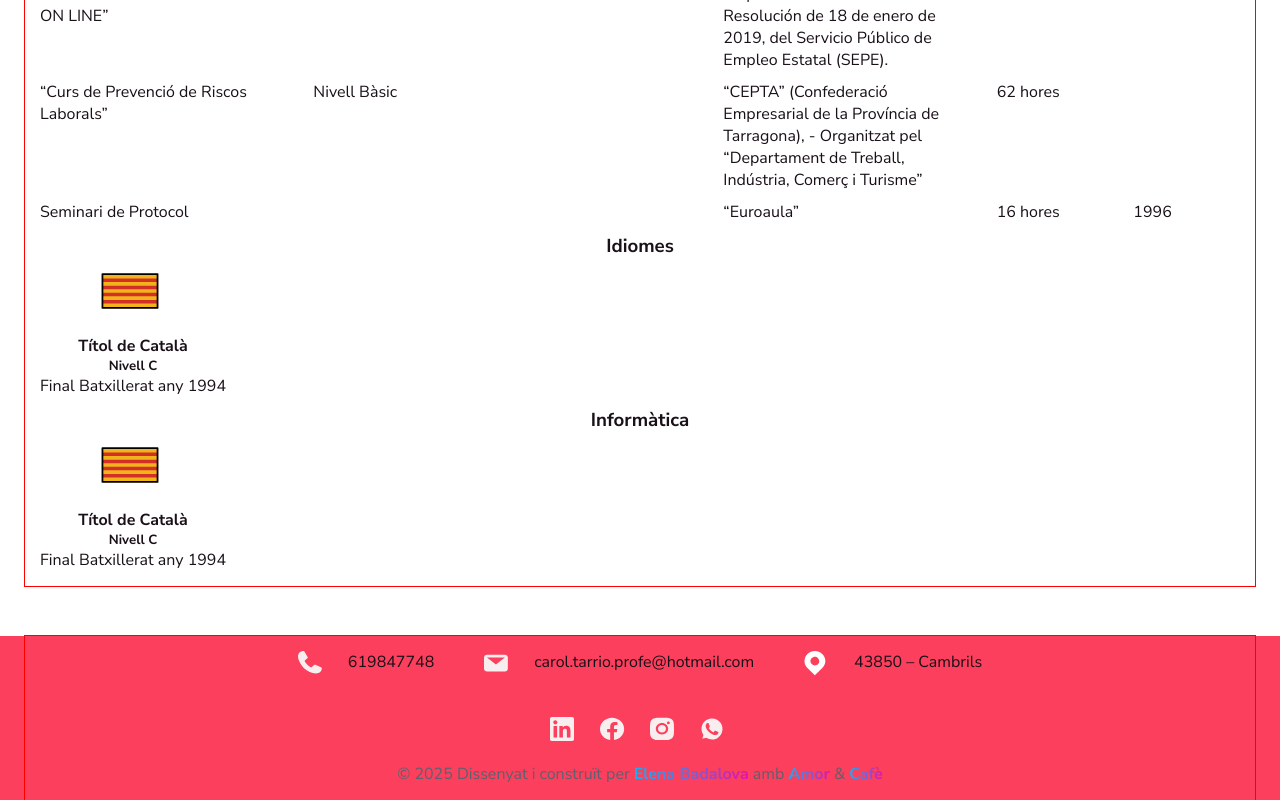
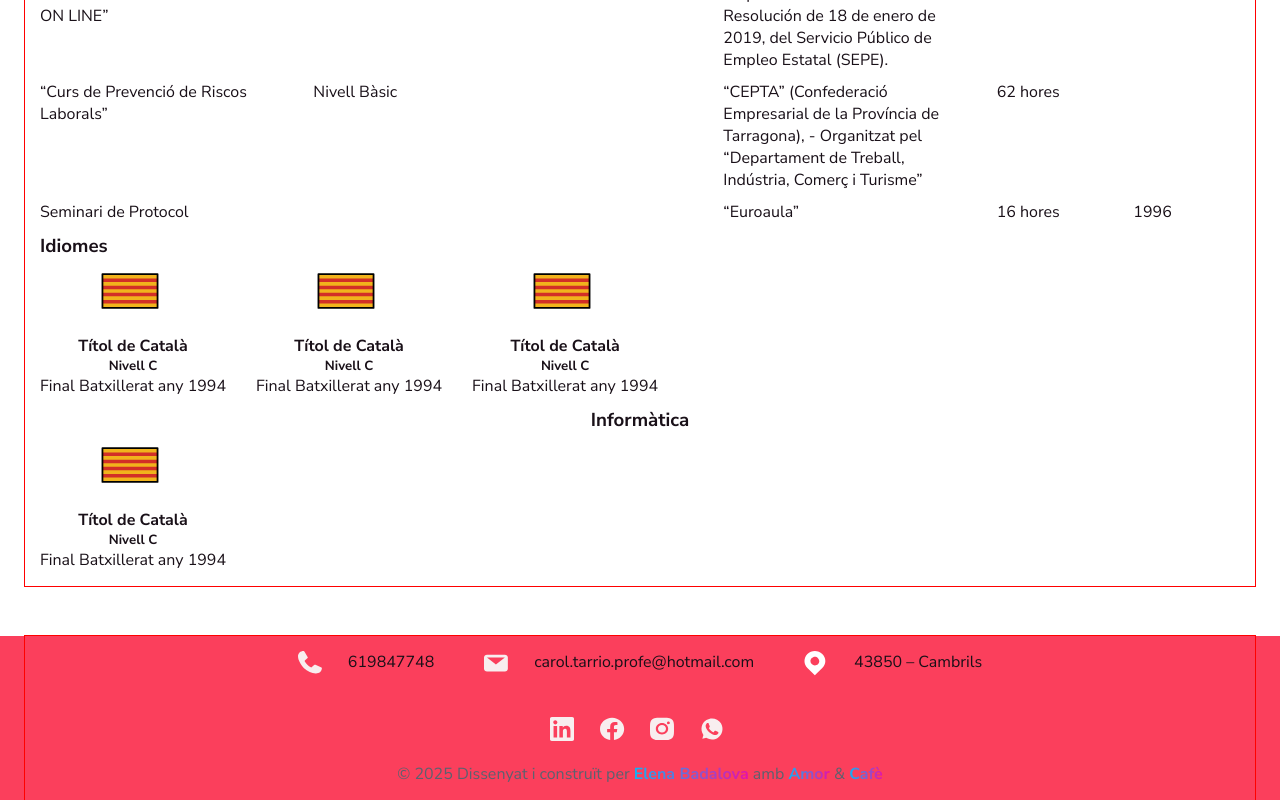
Before and after one commit to ElenaWebDev984/cv_carol, a React (Vite) app: page / in a window 1280 px wide. Shown: the part 6190-6990 px from the top of the page. Built offline with nearby package versions, Linux system fonts and the light colour scheme.

Commit message:
added FlexWrapper and Skills

```diff
--- a/src/layout/sections/formacio/Idiomes.tsx
+++ b/src/layout/sections/formacio/Idiomes.tsx
@@ -9,8 +9,11 @@ export const Idiomes = () => {
     return (
         <StyledIdiomesSkills>
             <Subtitle title='Idiomes'/>
-            <FlexWrapper>
-                <Skill/>
+            <FlexWrapper wrap='wrap' gap='30px'>
+                <Skill iconID='catalan' title='Títol de Català' subtitle='Nivell C' text='Final Batxillerat any 1994'/>
+                <Skill iconID='france' title='Títol acadèmic de Llengua Francesa' subtitle='Escola Oficial
+                d’Idiomes (EOI) de Tarragona' text='1995'/>
+                <Skill iconID='english' title='Anglès' subtitle='Certificat B1' text='Centre UNED – Juny 2024'/>
             </FlexWrapper>
 
         </StyledIdiomesSkills>
@@ -18,7 +21,5 @@ export const Idiomes = () => {
 };
 
 const StyledIdiomesSkills = styled.div`
-    h3 {
-        text-align: center;
-    }
+
 `
```
